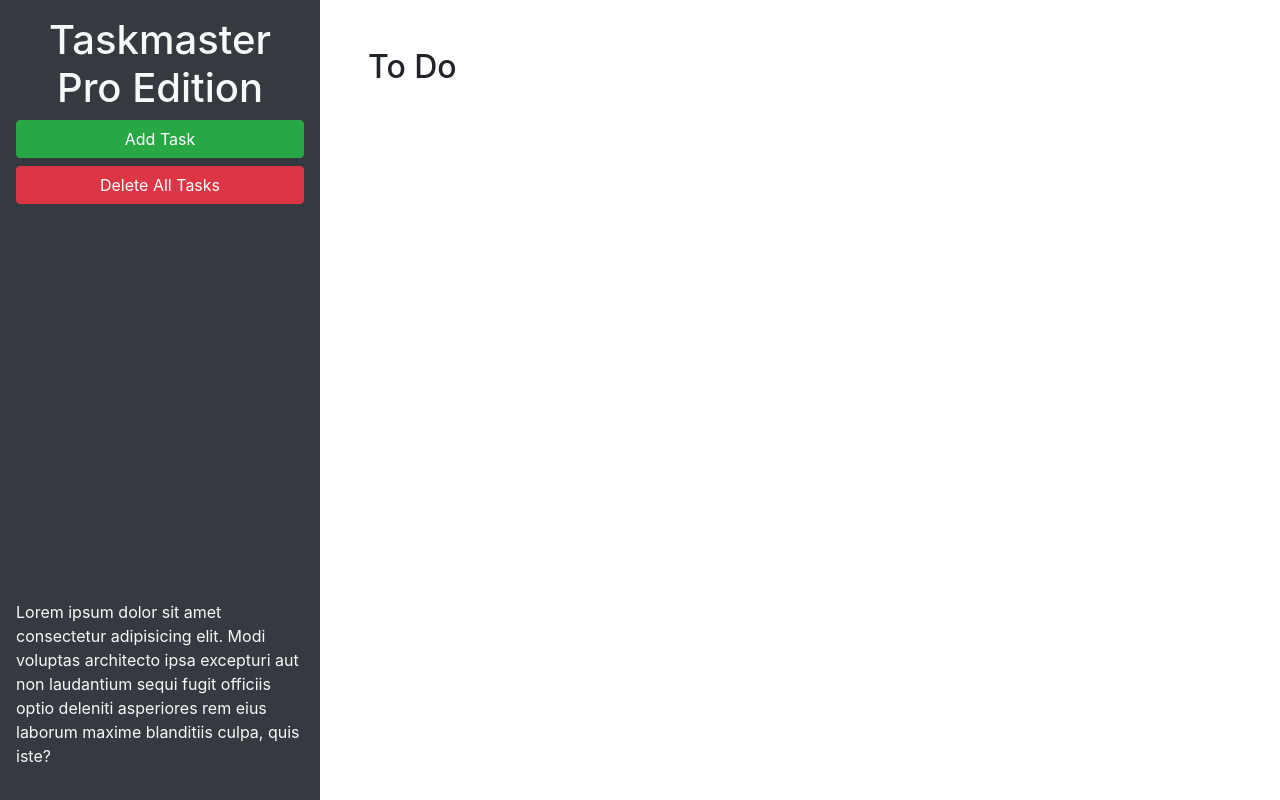
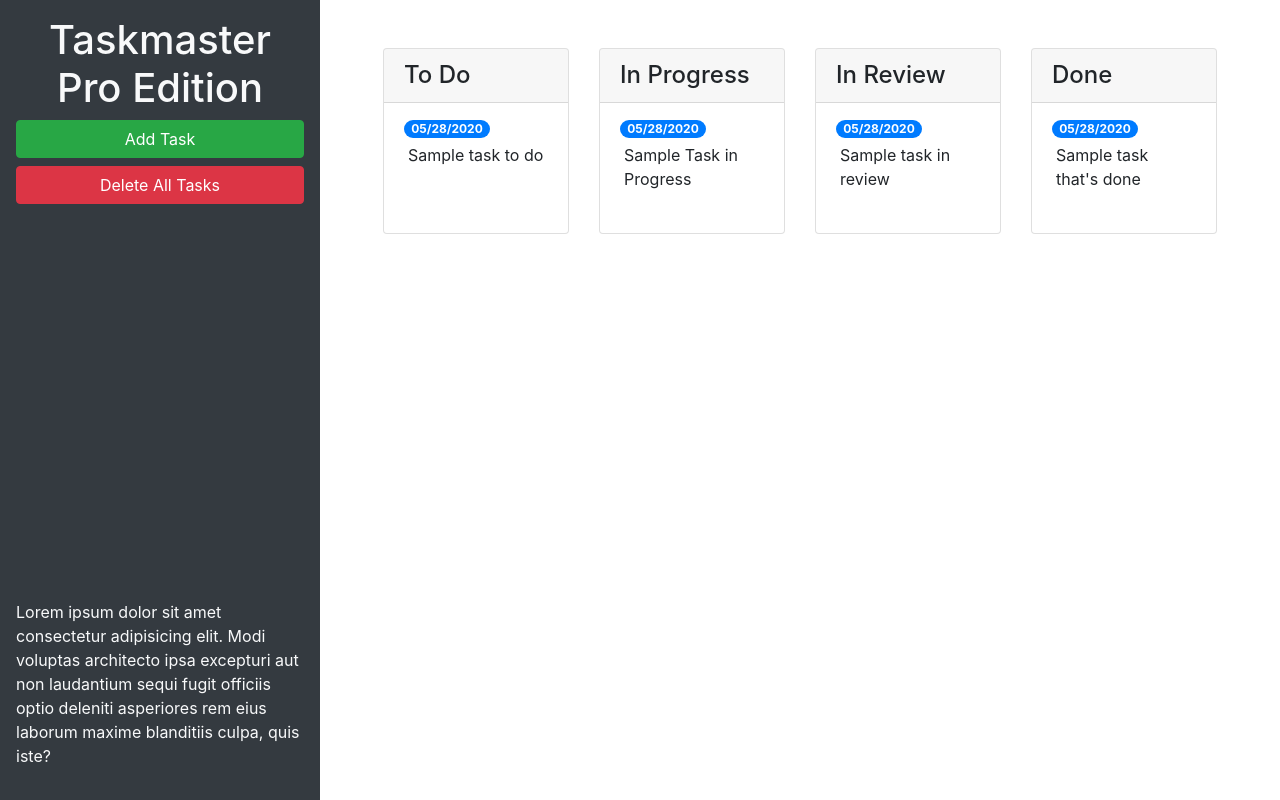
Before and after one commit to rockwoodc/taskmaster-pro, a plain HTML site: page index.html in a window 1280 px wide. Drawn offline with nearby package versions, Linux system fonts and the light colour scheme.

Commit message:
adjusted modal & grid layout

```diff
--- a/assets/js/script.js
+++ b/assets/js/script.js
@@ -3,11 +3,9 @@ var tasks = {};
 var createTask = function(taskText, taskDate, taskList) {
   // create elements that make up a task item
   var taskLi = $("<li>").addClass("list-group-item");
-
   var taskSpan = $("<span>")
     .addClass("badge badge-primary badge-pill")
     .text(taskDate);
-
   var taskP = $("<p>")
     .addClass("m-1")
     .text(taskText);
@@ -46,16 +44,56 @@ var saveTasks = function() {
   localStorage.setItem("tasks", JSON.stringify(tasks));
 };
 
+// modal was triggered
+$("#task-form-modal").on("show.bs.modal", function() {
+  // clear values
+  $("#modalTaskDescription, #modalDueDate").val("");
+});
+
+// modal is fully visible
+$("#task-form-modal").on("shown.bs.modal", function() {
+  // highlight textarea
+  $("#modalTaskDescription").trigger("focus");
+});
+
+// save button in modal was clicked
+$("#task-form-modal .btn-primary").click(function() {
+  // get form values
+  var taskText = $("#modalTaskDescription").val();
+  var taskDate = $("#modalDueDate").val();
+
+  if (taskText && taskDate) {
+    createTask(taskText, taskDate, "toDo");
+
+    // close modal
+    $("#task-form-modal").modal("hide");
+
+    // save in tasks array
+    tasks.toDo.push({
+      text: taskText,
+      date: taskDate
+    });
+
+    saveTasks();
+  }
+});
+
+//task text is clicked
 $(".list-group").on("click", "p", function(){
+  //get current text of p element
   var text = $(this)
   .text()
   .trim();
+  //replace p element with text area
   var textInput = $("<textarea>")
   .addClass("form-control")
   .val(text)
   $(this).replaceWith(textInput);
+  //auto focus new element
   textInput.trigger("focus");
+});
 
+  //editable field was un0focused
   $(".list-group").on("blur", "textarea", function() {
     // get the textarea's current value/text
     var text = $(this)
@@ -84,7 +122,6 @@ $(".list-group").on("click", "p", function(){
     // replace textarea with p element
     $(this).replaceWith(taskP);
   });
-});
 
 // due date was clicked
 $(".list-group").on("click", "span", function() {
@@ -137,41 +174,6 @@ $(".list-group").on("blur", "input[type='text']", function() {
   $(this).replaceWith(taskSpan);
 });
 
-
-// modal was triggered
-$("#task-form-modal").on("show.bs.modal", function() {
-  // clear values
-  $("#modalTaskDescription, #modalDueDate").val("");
-});
-
-// modal is fully visible
-$("#task-form-modal").on("shown.bs.modal", function() {
-  // highlight textarea
-  $("#modalTaskDescription").trigger("focus");
-});
-
-// save button in modal was clicked
-$("#task-form-modal .btn-primary").click(function() {
-  // get form values
-  var taskText = $("#modalTaskDescription").val();
-  var taskDate = $("#modalDueDate").val();
-
-  if (taskText && taskDate) {
-    createTask(taskText, taskDate, "toDo");
-
-    // close modal
-    $("#task-form-modal").modal("hide");
-
-    // save in tasks array
-    tasks.toDo.push({
-      text: taskText,
-      date: taskDate
-    });
-
-    saveTasks();
-  }
-});
-
 // remove all tasks
 $("#remove-tasks").on("click", function() {
   for (var key in tasks) {
--- a/index.html
+++ b/index.html
@@ -24,9 +24,67 @@
       </p>
     </header>
     <main class="col-12 col-lg-9">
-      <div class="m-5">
-        <h2>To Do</h2>
-        <ul id="list-toDo" class="list-group"> </ul>
+      <!-- to do start -->
+      <div class="m-5 row justify-content-around">
+        <div class="col-12 col-md-6 col-xl-3 mb-3">
+          <div class="card">
+            <h4 class="card-header">
+            To Do
+            </h4>
+            <ul id="list-toDo" class="list-group list-group-flush">
+              <li class="list-group-item">
+                <span class="badge badge-primary badge-pill">05/28/2020</span>
+                <p class="m-1">Sample task to do</p>
+              </li>
+            </ul>
+          </div>
+        </div>
+        <!-- end to do -->
+        <!-- in progress start-->
+        <div class="col-12 col-md-6 col-xl-3 mb-3">
+          <div class="card">
+            <h4 class="card-header">
+              In Progress
+            </h4>
+            <ul id="list-inProgress" class="list-group list-group-flush">
+                <li class="list-group-item">
+                  <span class="badge badge-primary badge-pill">05/28/2020</span>
+                  <p class="m-1">Sample Task in Progress</p>
+                </li>
+            </ul>
+          </div>
+        </div>
+        <!-- in progess end -->
+        <!-- in review start -->
+        <div class="col-12 col-md-6 col-xl-3 mb-3">
+          <div class="card">
+            <h4 class="card-header">
+              In Review
+            </h4>
+            <ul id="list-inReview" class="list-group list-group-flush">
+              <li class="list-group-item">
+                <span class="badge badge-primary badge-pill">05/28/2020</span>
+                <p class="m-1">Sample task in review</p>
+              </li>
+            </ul>
+          </div>
+        </div>
+        <!-- in review end -->
+        <!-- done start -->
+        <div class="col-12 col-md-6 col-xl-3 mb-3">
+          <div class="card">
+            <h4 class="card-header">
+              Done
+            </h4>
+            <ul id="list-done" class="list-group list-group-flush">
+              <li class="list-group-item">
+                <span class="badge badge-primary badge-pill">05/28/2020</span>
+                <p class="m-1">Sample task that's done</p>
+              </li>
+            </ul>
+          </div>
+        </div>
+        <!-- done end -->
       </div>
     </main>
   </div>
@@ -46,11 +104,11 @@
           <form>
             <div class="form-group">
               <label for="modalTaskDescription">Task description</label>
-              <textarea id="modalTaskDescription" rows="3"></textarea>
+              <textarea id="modalTaskDescription" rows="3" class="form-control"></textarea>
             </div>
             <div class="form-group">
               <label for="modalDueDate">Due date</label>
-              <input type="text" id="modalDueDate" placeholder="mm/dd/yyyy" autocomplete="off" />
+              <input type="text" class="form-control" id="modalDueDate" placeholder="mm/dd/yyyy" autocomplete="off" />
             </div>
           </form>
         </div>
```
Also changed, not shown: 1 other file.
